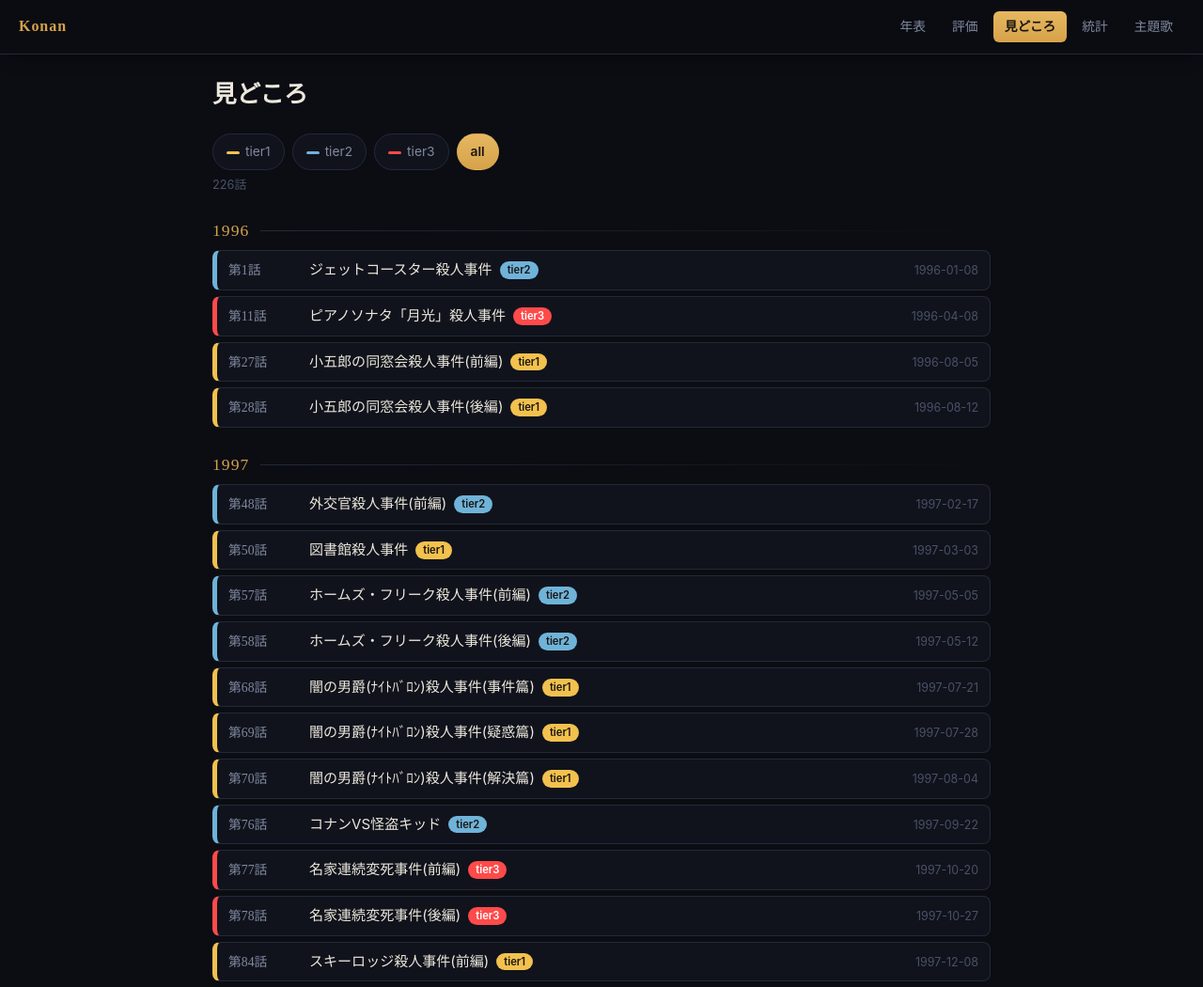
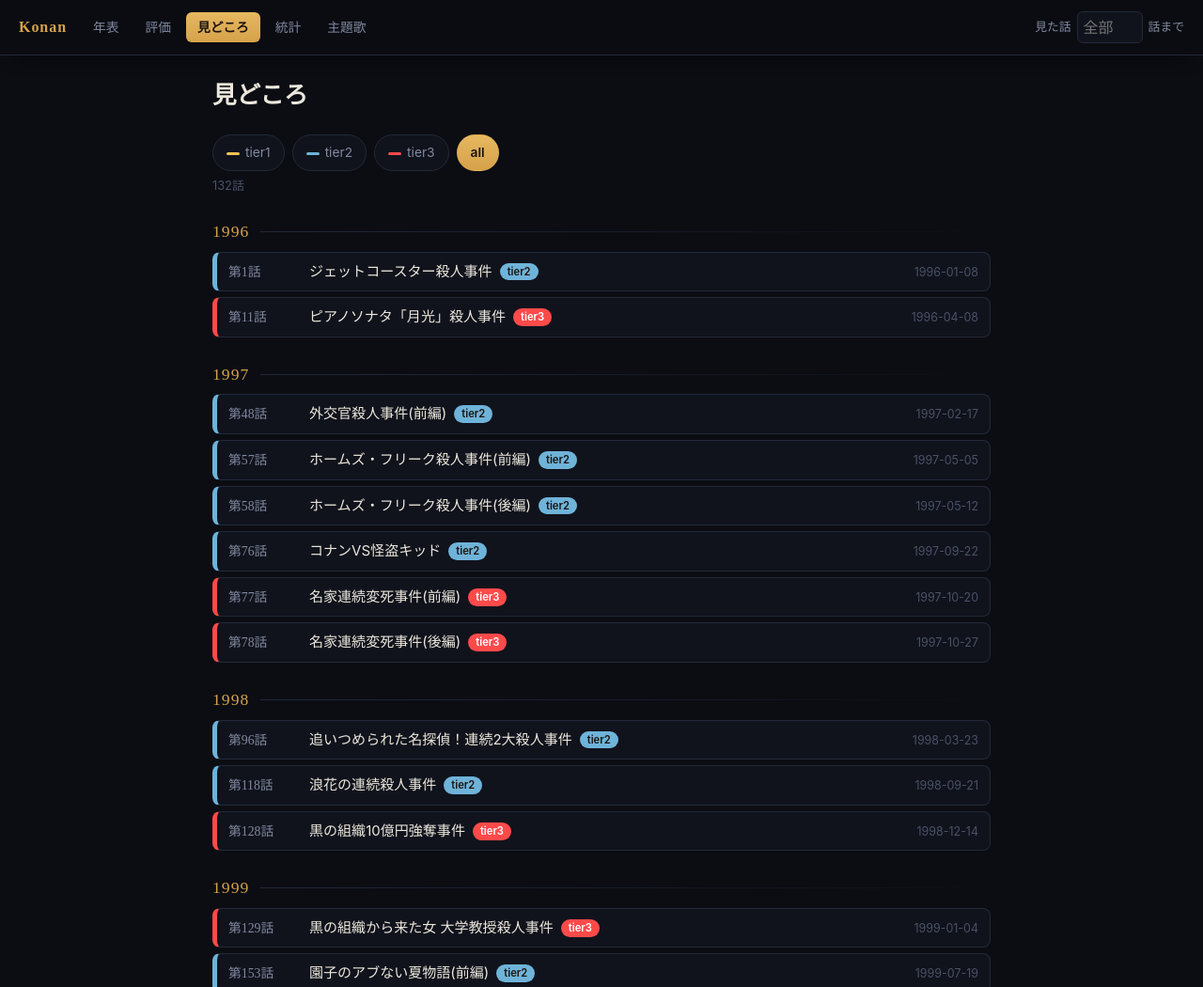
Before and after one commit to nisino25/konan-timeline, a plain HTML site: page tiers.html in a window 1280 px wide. Shown: the top 1050 px of the page at 94% size. Drawn offline with Linux system fonts and the light colour scheme.

Commit message:
見どころ: all tab shows tier2 and tier3 only, progress picker, scroll to the next episode
Co-Authored-By: Claude Haiku 5.5 <noreply@anthropic.com>

```diff
--- a/tiers.html
+++ b/tiers.html
@@ -90,6 +90,11 @@
   .tg.t1 { background: var(--t1); }
   .tg.t2 { background: var(--t2); }
   .tg.t3 { background: var(--t3); color: #fff; }
+  /* the first episode after the one you are on */
+  .ep.next { outline: 2px solid var(--gold); outline-offset: 3px; }
+  /* watched-up-to picker in the nav */
+  .prog { margin-left: auto; display: inline-flex; align-items: center; gap: 6px; font-size: 0.8rem; color: #8189a0; white-space: nowrap; }
+  .prog input { width: 70px; padding: 4px 6px; background: #10131c; color: #ece7dc; border: 1px solid #232939; border-radius: 6px; font: inherit; font-size: 16px; }
   .air { color: var(--faint); font-size: 0.78rem; white-space: nowrap; }
   .msg { color: var(--mute); padding: 20px 0; }
   .note { color: var(--faint); font-size: 0.8rem; margin-top: 22px; }
@@ -152,6 +157,7 @@
       <a href="stats.html">統計</a>
       <a href="songs.html">主題歌</a>
     </div>
+    <label class="prog">見た話 <input type="number" id="progInput" min="1" max="1218" inputmode="numeric" placeholder="全部"> 話まで</label>
   </nav>
 <div class="wrap">
 
@@ -195,8 +201,8 @@
         if (e && lists[tiers[n]]) lists[tiers[n]].push(e);
       });
       Object.keys(lists).forEach(function (t) { lists[t].sort(function (a, b) { return a.e - b.e; }); });
-      // all: every tagged episode in broadcast order, each keeping its own tier colour
-      lists.all = lists[1].concat(lists[2], lists[3]).sort(function (a, b) { return a.e - b.e; });
+      // all: tier2 and tier3 episodes in broadcast order, each keeping its own tier colour
+      lists.all = lists[2].concat(lists[3]).sort(function (a, b) { return a.e - b.e; });
 
       var list = document.getElementById('list');
       var count = document.getElementById('count');
@@ -208,7 +214,7 @@
           var y = (e.air || '').slice(0, 4) || '—';
           if (y !== year) { year = y; html += '<div class="year">' + y + '</div>'; }
           var tt = t === 'all' ? tiers[e.e] : t;
-          html += '<div class="ep t' + tt + '">' +
+          html += '<div class="ep t' + tt + '" data-e="' + e.e + '">' +
             '<span class="no">第' + e.e + '話</span>' +
             '<span class="name">' + esc(e.name) + '<span class="tg t' + tt + '">tier' + tt + '</span></span>' +
             '<span class="air">' + esc(e.air) + '</span>' +
@@ -216,6 +222,17 @@
         });
         list.innerHTML = html || '<p class="msg">まだありません。</p>';
         count.textContent = lists[t].length + '話';
+
+        // scroll to the first episode after the one you are on (if a progress is set)
+        if ('scrollRestoration' in history) history.scrollRestoration = 'manual';
+        var cur = window.konanProgress();
+        var up = Array.prototype.find.call(list.querySelectorAll('.ep'), function (r) { return +r.dataset.e > cur; });
+        if (up) {
+          up.classList.add('next');
+          var nav = document.querySelector('.site-nav');
+          var top = up.getBoundingClientRect().top + window.pageYOffset - (nav ? nav.offsetHeight : 0) - 12;
+          window.scrollTo(0, Math.max(0, top));
+        }
       }
 
       document.querySelectorAll('.tiers button').forEach(function (btn) {
@@ -232,6 +249,23 @@
     });
   })();
 </script>
+<script>
+  // watched-up-to episode: saved on this device only; empty = no spoiler lock
+  (function () {
+    var KEY = 'konan-progress', ALL = 1218;
+    window.konanProgress = function () {
+      try { var v = parseInt(localStorage.getItem(KEY), 10); return v > 0 ? v : ALL; } catch (e) { return ALL; }
+    };
+    var input = document.getElementById('progInput');
+    if (!input) return;
+    input.value = window.konanProgress() >= ALL ? '' : window.konanProgress();
+    input.addEventListener('change', function () {
+      var v = parseInt(input.value, 10);
+      try { if (v > 0) localStorage.setItem(KEY, String(Math.min(v, ALL))); else localStorage.removeItem(KEY); } catch (e) {}
+      location.reload();
+    });
+  })();
+</script>
 <script>if (/^(localhost|127[.]0[.]0[.]1)$/.test(location.hostname)) { var last = null; setInterval(function () { var f = location.pathname.endsWith('/') ? 'index.html' : location.pathname.split('/').pop(); fetch(f, { method: 'HEAD', cache: 'no-store' }).then(function (r) { var m = r.headers.get('last-modified'); if (last && m !== last) location.reload(); last = m; }).catch(function () {}); }, 1000); }</script>
 </body>
 </html>
```
